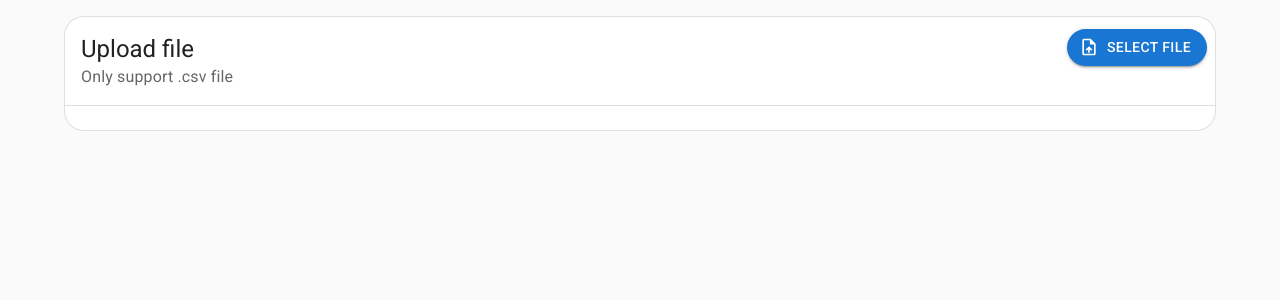
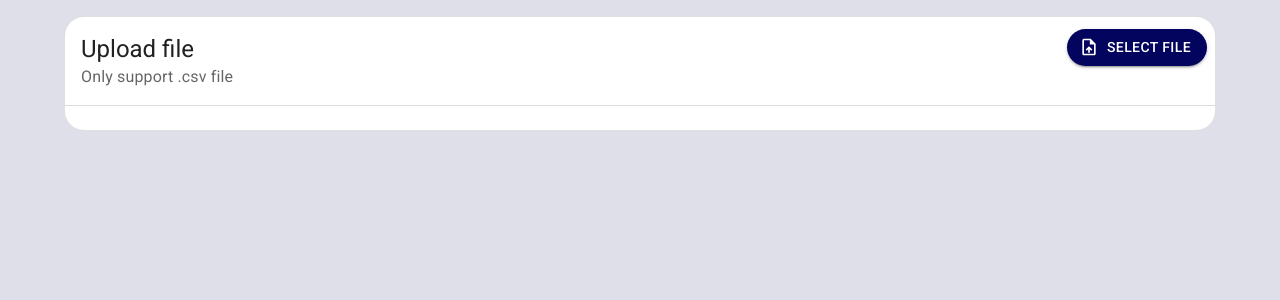
Before and after one commit to thangved/ml-tools, a React (Vite) app: page / in a window 1280 px wide. Shown: the top 300 px of the page. Built offline with nearby package versions, Linux system fonts and the light colour scheme.

Commit message:
feat: change primary color (#14)

```diff
--- a/src/index.css
+++ b/src/index.css
@@ -16,5 +16,5 @@ html {
 body {
 	width: 100%;
 	min-height: 100vh;
-	background: #fafafa;
+	background: #03045e20;
 }
--- a/src/main.tsx
+++ b/src/main.tsx
@@ -8,6 +8,12 @@ const theme = createTheme({
 	shape: {
 		borderRadius: 20,
 	},
+	palette: {
+		primary: {
+			main: '#03045e',
+			contrastText: '#fff',
+		},
+	},
 });
 
 ReactDOM.createRoot(document.getElementById('root') as HTMLElement).render(
```
